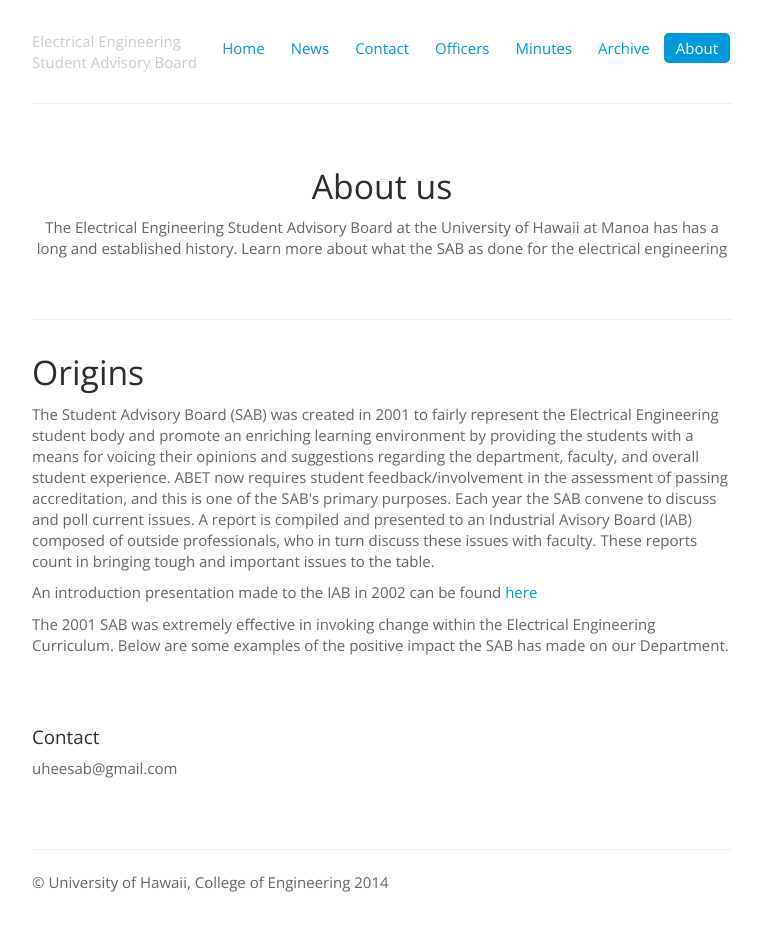
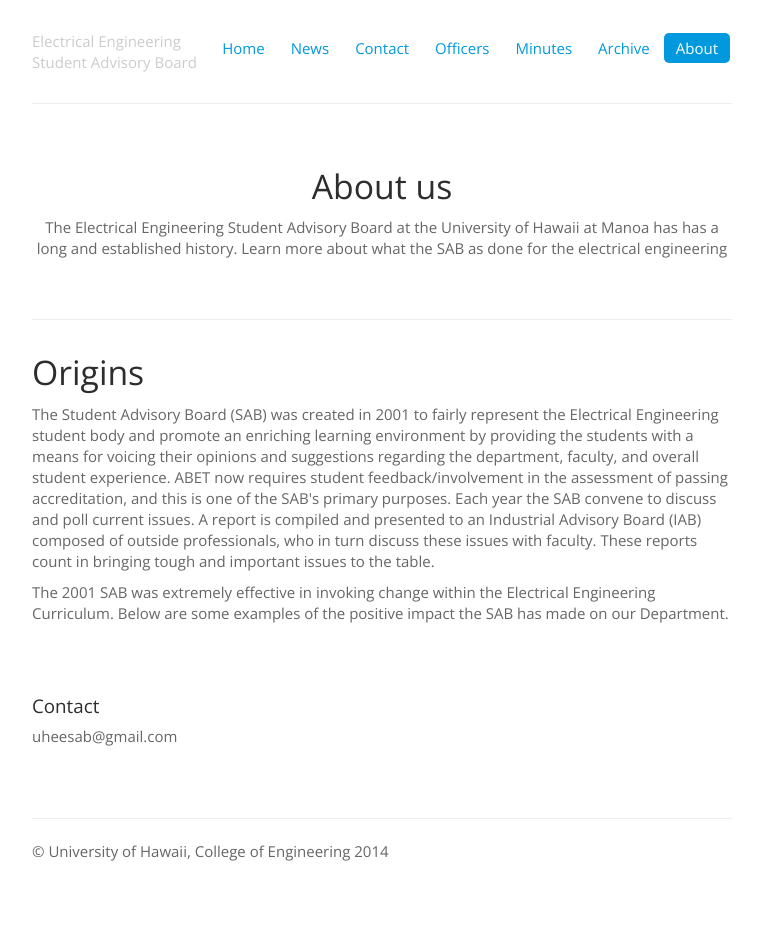
Before and after one commit to IEEE-UH-Manoa/sab.ieeeatuhm.com, a Jekyll site: the page built from about/index.html, in a window 1280 px wide. Shown: the whole page, without its empty margins (258-1021 px from the left). Built offline with Jekyll 4.4.1, drawn with Linux system fonts in a browser that asks for light colours; after the commit the page ends 912 px from its top, so only the background shows below that.

Commit message:
Updated links and spelling

```diff
--- a/about/index.html
+++ b/about/index.html
@@ -22,14 +22,10 @@
         regarding the department, faculty, and overall student experience. ABET now requires
         student feedback/involvement in the assessment of passing accreditation, and this is
         one of the SAB's primary purposes. Each year the SAB convene to discuss and poll current
-        issues. A report is compiled and presented to an Industrial Avisory Board (IAB) composed
+        issues. A report is compiled and presented to an Industrial Advisory Board (IAB) composed
         of outside professionals, who in turn discuss these issues with faculty. These reports
         count in bringing tough and important issues to the table.
         </p>
-      <p>
-      An introduction presentation made to the IAB in 2002 can be found
-      <a href="http://www.ee.hawaii.edu/~eesab/2002/SAB_2002-Intro.ppt">here</a>
-      </p>
 
       <p>
       The 2001 SAB was extremely effective in invoking change within the Electrical Engineering
```
